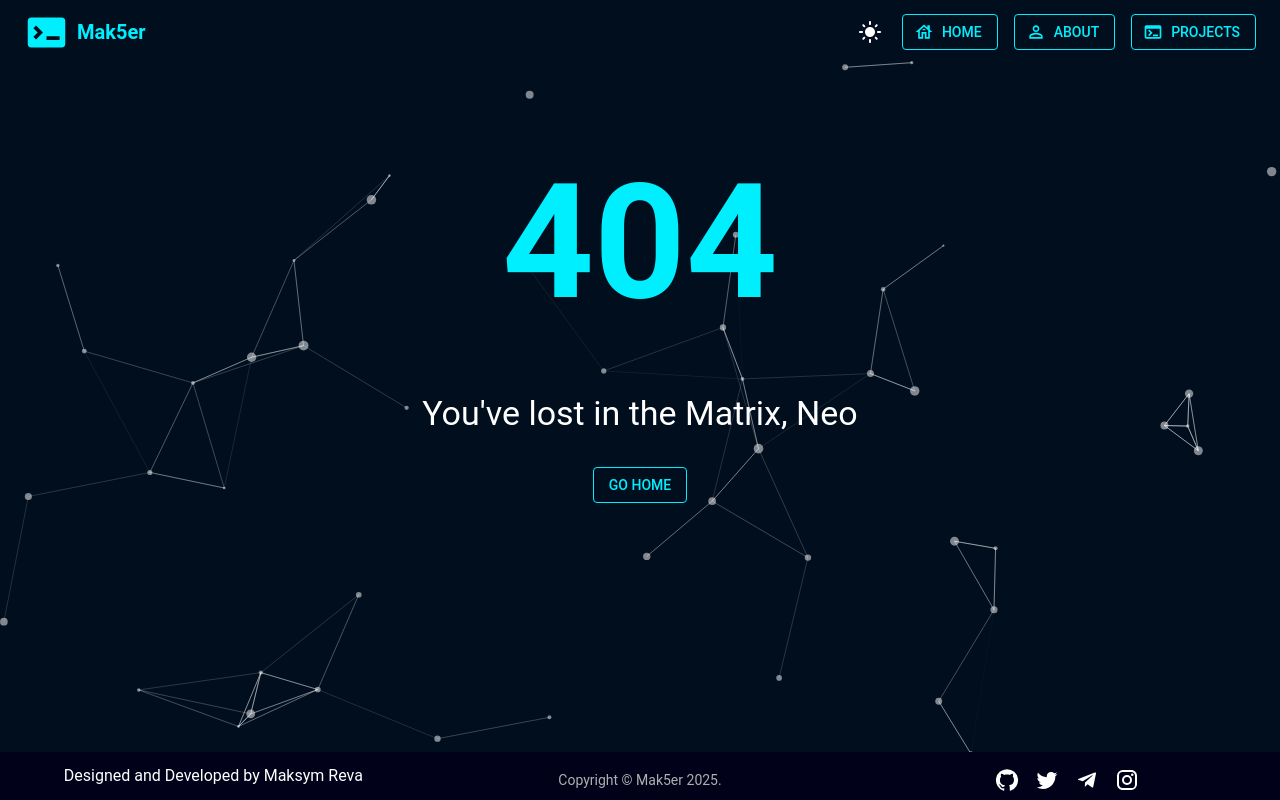
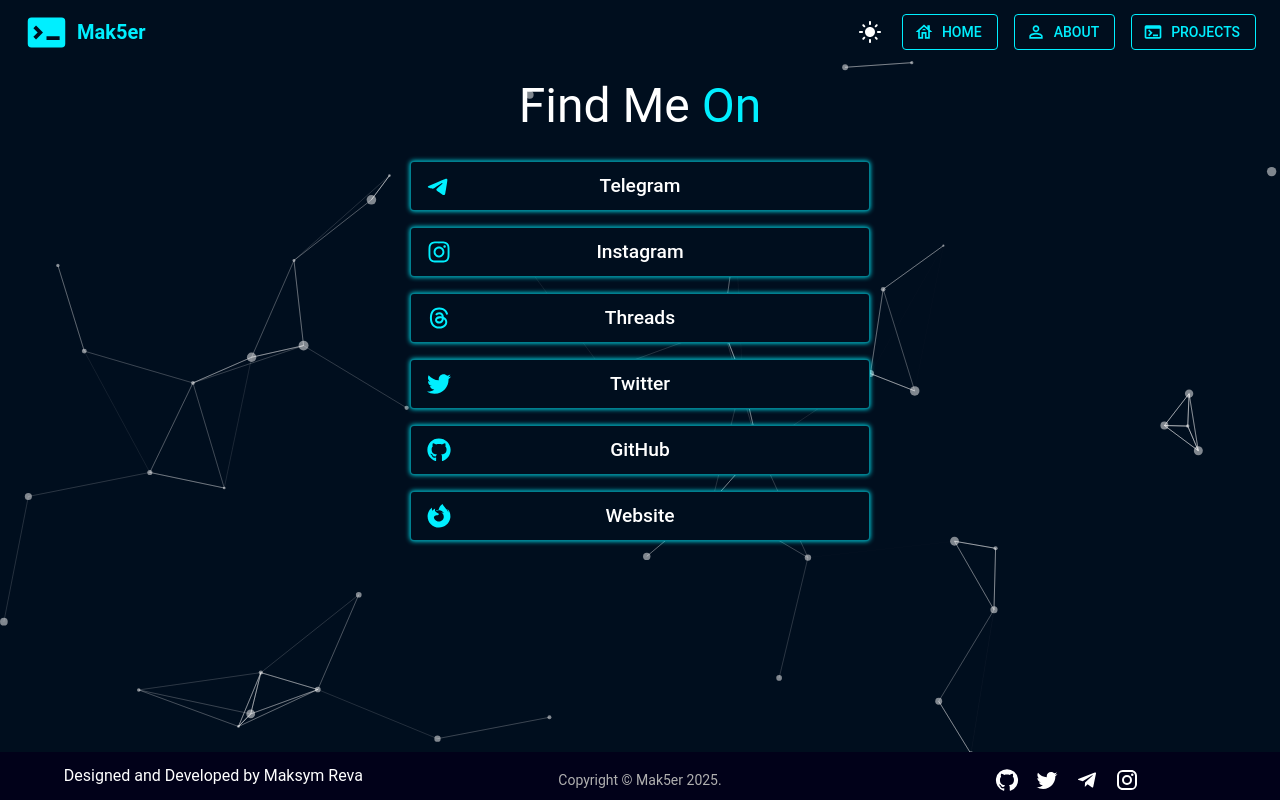
Before and after one commit to Mak5er/PortfolioSite-Vite, a React (Vite) app: page /links in a window 1280 px wide. Before the commit this address had no page. Built offline with nearby package versions, Linux system fonts and the light colour scheme.

Commit message:
Add Links page and update social media icons in About section

```diff
--- a/src/App.tsx
+++ b/src/App.tsx
@@ -14,6 +14,7 @@
 const Error404 = lazy(() => import('./pages/Error404'));
 const Home = lazy(() => import('./pages/Home/Home'));
 const About = lazy(() => import('./pages/About/About'));
+const Links = lazy(() => import('./pages/Links/Links'));
 const Projects = lazy(() => import('./pages/Projects/Projects'));
 
 function App() {
@@ -46,6 +47,7 @@
                                 <Route path='*' element={<Error404/>}/>
                                 <Route path="/" element={<Home/>}/>
                                 <Route path="/about" element={<About/>}/>
+                                <Route path="/links" element={<Links/>}/>
                                 <Route path="/projects" element={<Projects/>}/>
                             </Routes>
                         </div>
--- a/src/pages/About/About.tsx
+++ b/src/pages/About/About.tsx
@@ -1,7 +1,8 @@
 import {Helmet} from "react-helmet";
 import {Box, Container, Grid2 as Grid, IconButton, Typography} from '@mui/material';
-import {GitHub, Instagram, Telegram, Twitter} from "@mui/icons-material";
-import {FaMousePointer} from "react-icons/fa";
+import {FaGithub, FaInstagram, FaMousePointer, FaTwitter} from 'react-icons/fa';
+import {RiTelegram2Fill} from "react-icons/ri";
+import {useTheme} from '@mui/material/styles';
 
 import Tilt from "react-parallax-tilt";
 import avatar from '../../assets/avatar.svg';
@@ -12,6 +13,7 @@
 
 
 const About = () => {
+    const theme = useTheme();
 
     useEffect(() => {
         document.title = "Mak5er | About";
@@ -97,23 +99,24 @@
                 <Grid size={{xs: 12, md: 12}} style={{textAlign: 'center'}}>
                     <Box sx={{marginTop: '3rem'}}>
                         <Typography variant="h4" color="textPrimary" gutterBottom>
-                            FIND ME ON
+                            FIND ME <Box component='a' href="/links"
+                                         sx={{color: 'primary.main', textDecoration: 'none'}}>ON</Box>
                         </Typography>
                         <Typography variant="h6" color="textPrimary">
                             Feel free to connect with me
                         </Typography>
                         <Box>
                             <IconButton aria-label="GitHub" href="https://github.com/Mak5er">
-                                <GitHub sx={{color: 'primary.main'}}/>
+                                <FaGithub style={{ color: theme.palette.primary.main }}/>
                             </IconButton>
                             <IconButton aria-label="Twitter" href="https://x.com/Mak5er1">
-                                <Twitter sx={{color: 'primary.main'}}/>
+                                <FaTwitter style={{ color: theme.palette.primary.main }}/>
                             </IconButton>
                             <IconButton aria-label="Telegram" href="https://t.me/mak5er">
-                                <Telegram sx={{color: 'primary.main'}}/>
+                                <RiTelegram2Fill style={{ color: theme.palette.primary.main }}/>
                             </IconButton>
                             <IconButton aria-label="Instagram" href="https://www.instagram.com/mak5er/">
-                                <Instagram sx={{color: 'primary.main'}}/>
+                                <FaInstagram style={{ color: theme.palette.primary.main }}/>
                             </IconButton>
                         </Box>
                     </Box>
--- /dev/null
+++ b/src/pages/Links/Links.tsx
@@ -0,0 +1,94 @@
+import { Box, Button, Typography, Container, Grid2 as Grid } from '@mui/material';
+import { useTheme } from '@mui/material/styles';
+import { Helmet } from 'react-helmet';
+import { FaGithub, FaTwitter, FaInstagram, FaFirefoxBrowser  } from 'react-icons/fa';
+import { RiTelegram2Fill, RiThreadsLine  } from "react-icons/ri";
+import { useEffect } from "react";
+
+const socialLinks = [
+    { name: 'Telegram', icon: <RiTelegram2Fill />, url: 'https://t.me/mak5er' },
+    { name: 'Instagram', icon: <FaInstagram />, url: 'https://www.instagram.com/mak5er' },
+    { name: 'Threads', icon: <RiThreadsLine />, url: 'https://www.threads.com/mak5er' },
+    { name: 'Twitter', icon: <FaTwitter />, url: 'https://twitter.com/mak5er' },
+    { name: 'GitHub', icon: <FaGithub />, url: 'https://github.com/Mak5er' },
+    { name: 'Website', icon: <FaFirefoxBrowser />, url: 'https://mak5er.com' },
+
+];
+
+const Links = () => {
+    const theme = useTheme();
+
+    useEffect(() => {
+        document.title = "Mak5er | Links";
+    }, []);
+
+    return (
+        <Container
+            sx={{
+                color: theme.palette.text.primary,
+                position: 'relative',
+                pt: '30px',
+                pb: '50px',
+                display: 'flex',
+                flexDirection: 'column',
+                justifyContent: 'center',
+                alignItems: 'center',
+            }}
+        >
+            <Helmet>
+                <title>Mak5er | Links</title>
+                <meta name="description" content="Find me on different social media platforms." />
+            </Helmet>
+            <Box>
+                <Typography variant="h3" align="center" gutterBottom sx={{ pb: '10px', pt: '3rem' }}>
+                    Find Me <span style={{ color: theme.palette.primary.main }}>On</span>
+                </Typography>
+            </Box>
+            <Grid container spacing={2} justifyContent="center" alignItems="center">
+                {socialLinks.map((link, index) => (
+                    <Grid size={{ xs: 8 }} key={index}>
+                        <Button
+                            variant="outlined"
+                            href={link.url}
+                            target="_blank"
+                            rel="noopener noreferrer"
+                            sx={{
+                                width: '100%',
+                                height: '50px',
+                                position: 'relative',
+                                fontSize: '1.2rem',
+                                textTransform: 'none',
+                                color: theme.palette.text.primary,
+                                backgroundColor: theme.palette.background.paper,
+                                display: 'flex',
+                                justifyContent: 'center',
+                                alignItems: 'center',
+                                boxShadow: `0 0 5px ${theme.palette.primary.main}`,
+                                transition: 'box-shadow 0.3s ease-in-out',
+                                '&:hover': {
+                                    boxShadow: `0 0 15px ${theme.palette.primary.main}`,
+                                },
+                            }}
+                        >
+                            <Box
+                                sx={{
+                                    position: 'absolute',
+                                    left: '16px',
+                                    color: theme.palette.primary.main,
+                                    fontSize: '1.5rem',
+                                    display: 'flex',
+                                    alignItems: 'center',
+                                }}
+                            >
+                                {link.icon}
+                            </Box>
+                            {link.name}
+                        </Button>
+                    </Grid>
+                ))}
+            </Grid>
+        </Container>
+    );
+};
+
+export default Links;
```
